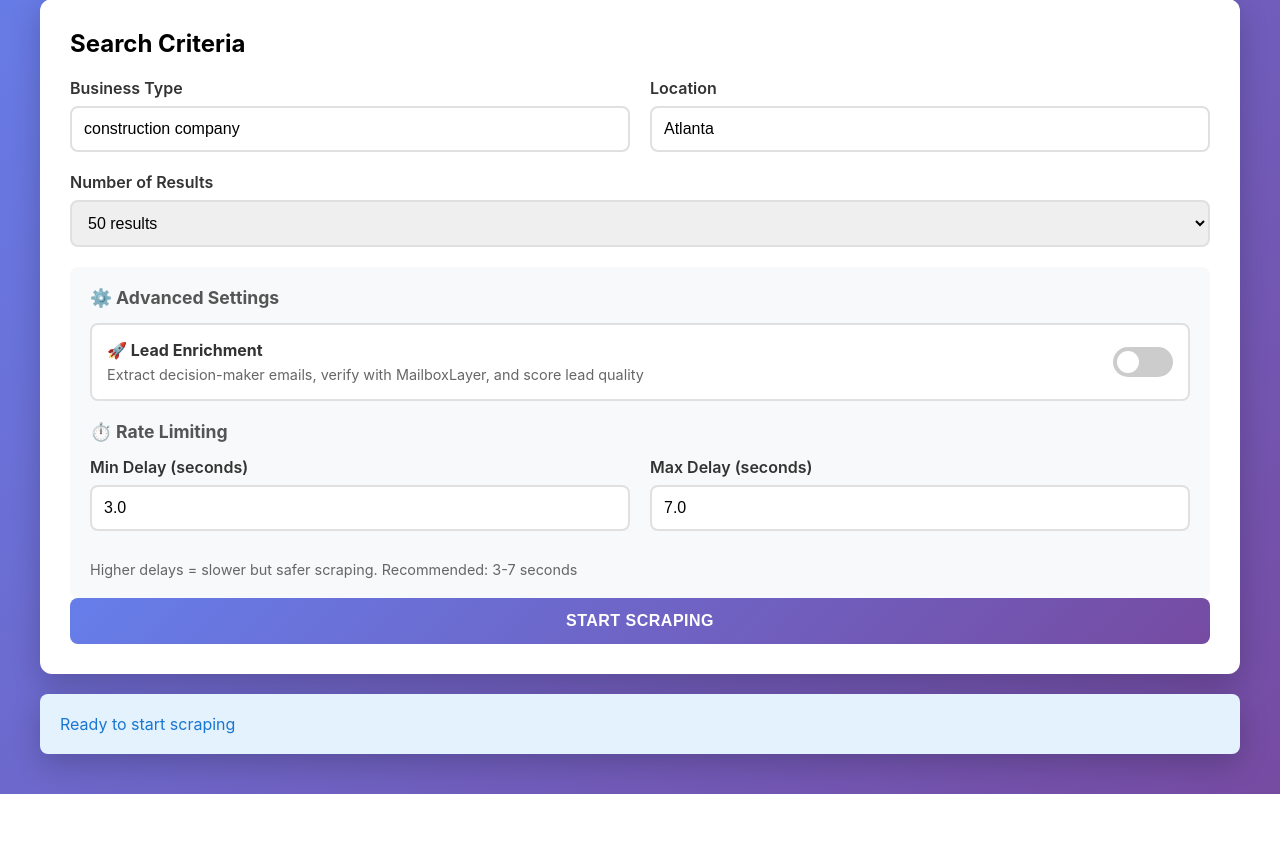
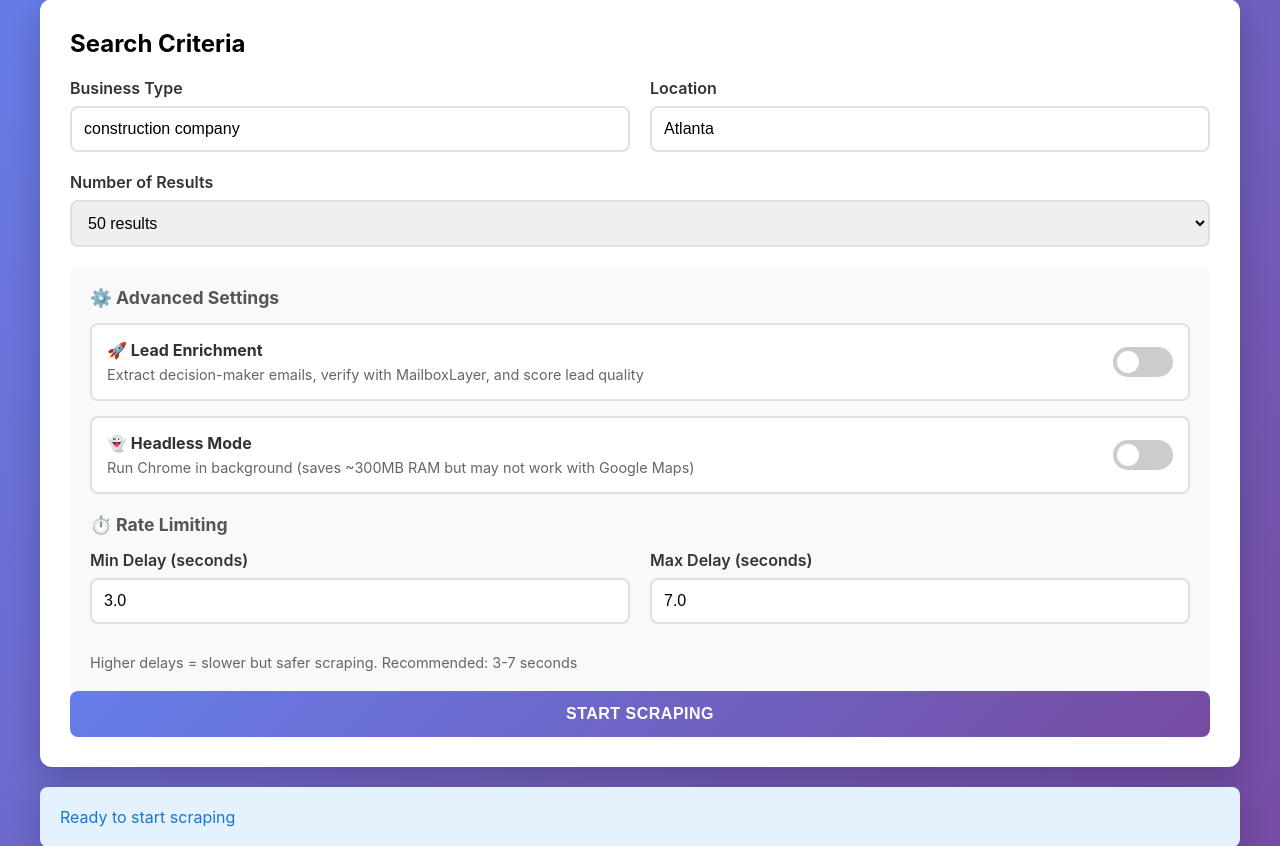
Before and after one commit to JamiUpTheAnte/Google-Maps-Scraper, a Flask app: page / in a window 1280 px wide. Shown: the part 131-977 px from the top of the page. Before the commit the page ends 925 px from the top, so only its background shows below. Run offline with Flask 3, Linux system fonts and the light colour scheme.

Commit message:
Add memory optimization and headless mode toggle
Memory Optimizations (for 5GB RAM systems):
- Disable extensions, plugins, background networking
- Minimize disk cache and media cache
- Smaller window size (1024x768 instead of 1920x1080)
- Limit V8 memory to 512MB
- Disable software rasterizer and default apps
- Estimated RAM savings: ~400-600MB

Headless Mode Toggle:
- Add toggle switch in UI (OFF by default)
- Shows warning: 'may not work with Google Maps'
- Saves ~300MB RAM when enabled
- User can choose visible vs background mode
- Logs headless status to console

UI Updates:
- New headless toggle next to enrichment toggle
- Highlights when enabled (purple/blue)
- Clear description of tradeoffs
- JavaScript passes headless parameter to API

Backend Updates:
- app.py accepts headless parameter
- Passes to search_google_maps function
- Logs headless status for transparency

```diff
--- a/app.py
+++ b/app.py
@@ -36,7 +36,7 @@ scraping_status = {
 
 
 def run_scraping_job(business_type, location, num_results, min_delay, max_delay,
-                     enable_enrichment=False, mailbox_api_key=None):
+                     enable_enrichment=False, mailbox_api_key=None, headless=False):
     """Run scraping in background"""
     global current_results, scraping_status
 
@@ -48,10 +48,12 @@ def run_scraping_job(business_type, location, num_results, min_delay, max_delay,
 
         logger.info(f"Starting scrape: {business_type} in {location}")
         logger.info(f"Enrichment enabled: {enable_enrichment}")
+        logger.info(f"Headless mode: {headless}")
 
         # Search Google Maps with Selenium (opens Chrome browser)
-        scraping_status['message'] = 'Opening Chrome and searching Google Maps...'
-        businesses = search_google_maps(business_type, location, num_results, headless=False)
+        mode_text = "background" if headless else "visible window"
+        scraping_status['message'] = f'Opening Chrome ({mode_text}) and searching Google Maps...'
+        businesses = search_google_maps(business_type, location, num_results, headless=headless)
 
         scraping_status['total'] = len(businesses)
 
@@ -204,11 +206,14 @@ def start_scrape():
     enable_enrichment = data.get('enable_enrichment', False)
     mailbox_api_key = data.get('mailbox_api_key') or os.getenv('MAILBOXLAYER_API_KEY')
 
+    # Performance parameters
+    headless = data.get('headless', False)  # Default to visible Chrome window
+
     # Start scraping in background thread
     thread = threading.Thread(
         target=run_scraping_job,
         args=(business_type, location, num_results, min_delay, max_delay,
-              enable_enrichment, mailbox_api_key)
+              enable_enrichment, mailbox_api_key, headless)
     )
     thread.daemon = True
     thread.start()
--- a/templates/index.html
+++ b/templates/index.html
@@ -392,6 +392,18 @@
                         </label>
                     </div>
 
+                    <!-- Headless Mode Toggle -->
+                    <div class="toggle-container" id="headlessContainer">
+                        <div class="toggle-label">
+                            <strong>👻 Headless Mode</strong>
+                            <span>Run Chrome in background (saves ~300MB RAM but may not work with Google Maps)</span>
+                        </div>
+                        <label class="toggle-switch">
+                            <input type="checkbox" id="enableHeadless" onchange="toggleHeadless(this)">
+                            <span class="toggle-slider"></span>
+                        </label>
+                    </div>
+
                     <h3 style="margin-top: 20px;">⏱️ Rate Limiting</h3>
                     <div class="form-row">
                         <div class="form-group">
@@ -455,6 +467,16 @@
             }
         }
 
+        // Toggle headless container style
+        function toggleHeadless(checkbox) {
+            const container = document.getElementById('headlessContainer');
+            if (checkbox.checked) {
+                container.classList.add('active');
+            } else {
+                container.classList.remove('active');
+            }
+        }
+
         document.getElementById('scrapeForm').addEventListener('submit', async (e) => {
             e.preventDefault();
 
@@ -464,7 +486,8 @@
                 num_results: parseInt(document.getElementById('numResults').value),
                 min_delay: parseFloat(document.getElementById('minDelay').value),
                 max_delay: parseFloat(document.getElementById('maxDelay').value),
-                enable_enrichment: document.getElementById('enableEnrichment').checked
+                enable_enrichment: document.getElementById('enableEnrichment').checked,
+                headless: document.getElementById('enableHeadless').checked
             };
 
             try {
```
Also changed, not shown: google_maps_scraper.py (+13 -2 lines).
